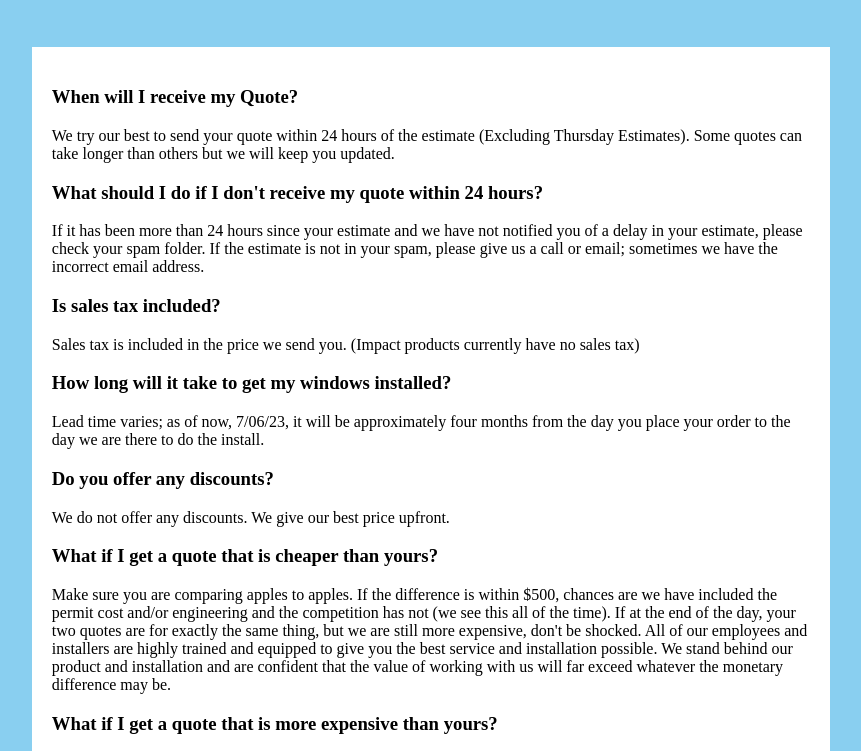
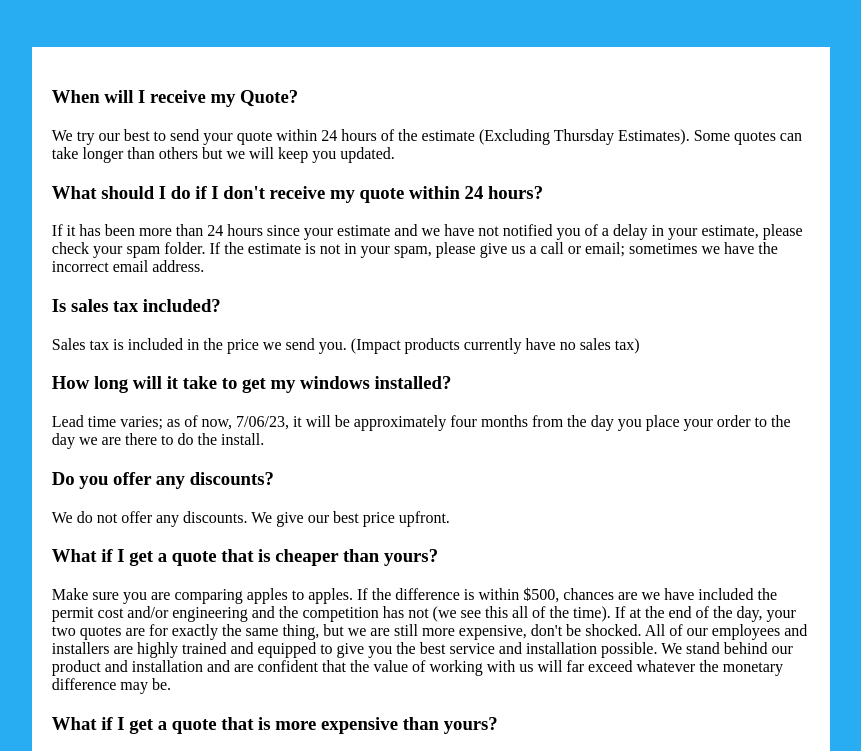
Before and after one commit to clearchoicewindowsandglass/FAQ, a plain HTML site: page index.html in a window 1280 px wide. Shown: the part 101-852 px from the top of the page, without its empty margins (209-1070 px from the left). Drawn offline with Linux system fonts and the light colour scheme.

Commit message:
Update index.html

```diff
--- a/index.html
+++ b/index.html
@@ -4,7 +4,7 @@
   <title>Clear Choice Windows FAQ</title>
   <style>
     body {
-      background-color:  #89cff0;
+      background-color:  #28ADF2;
       text-align: center;
     }
 
```
